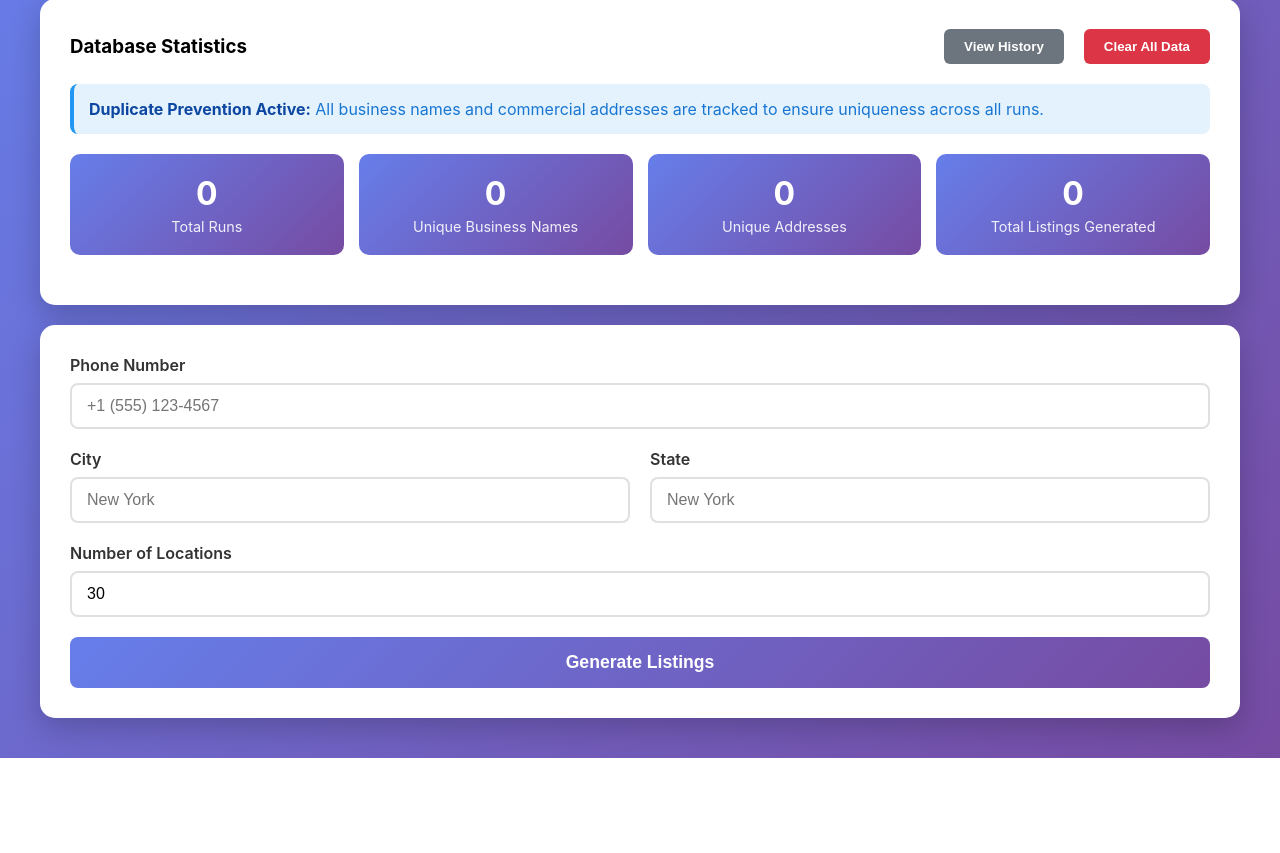
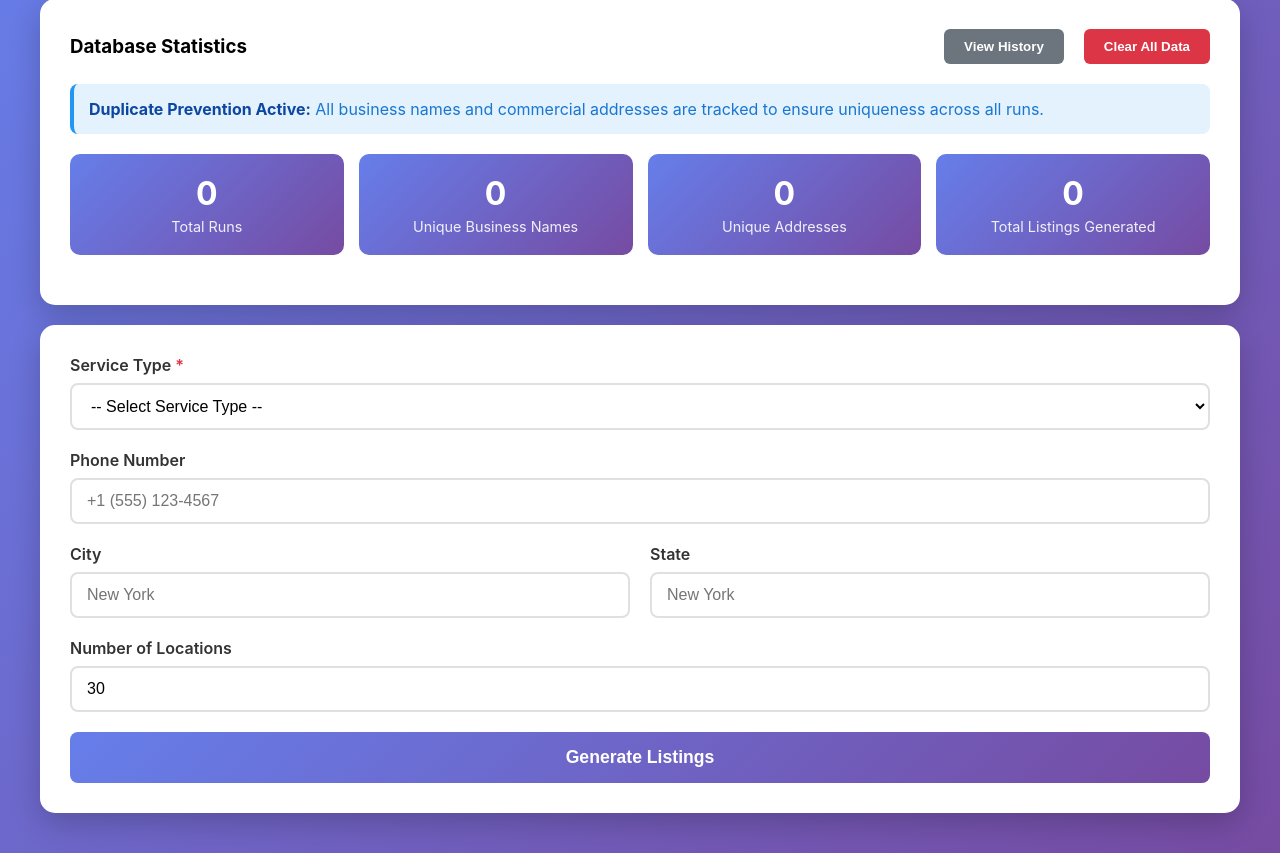
Before and after one commit to NEPOCRYETR/Apple-Maps-Listings-Maker, a Flask app: page / in a window 1280 px wide. Shown: the part 131-984 px from the top of the page. Before the commit the page ends 889 px from the top, so only its background shows below. Run offline with Flask 3, Linux system fonts and the light colour scheme; data that the repository does not hold is empty.

Commit message:
Add service-specific business name generation with dropdown selector
Features added:
- Service type dropdown with 6 options (required field)
- Service-specific business name generation:
  * Locksmith: "24/7 Lock & Key Services", "Emergency Locksmith Pros", etc.
  * Chimney Cleaning: "Professional Chimney Sweep", "Master Chimney Services", etc.
  * Garage Door: "Quick Garage Door Repair", "Premier Door Solutions", etc.
  * Sliding Doors: "Expert Patio Door Services", "Custom Glass Door Solutions", etc.
  * Towing Service: "Fast Towing & Recovery", "24/7 Roadside Assistance", etc.
  * Air Duct Cleaning: "Professional HVAC Cleaning", "Pure Air Quality Services", etc.
- Each service has unique prefixes, core names, and suffixes
- Three different name format patterns per service
- Thousands of unique combinations per service type

Database changes:
- Added service_type field to runs table
- Service type stored with each generation run
- History table now displays service type

Frontend improvements:
- Added service dropdown as first form field with red asterisk
- Dropdown is required and validated
- Service type shown in history table
- Updated styling for select elements

Backend updates:
- SERVICE_NAMES dictionary with service-specific components
- generate_business_name() now accepts service_type parameter
- Validates service type in API endpoint
- Returns error if invalid service type provided

Documentation:
- Updated README with service type details
- Added examples of generated names per service
- Updated API documentation with service_type parameter
- Added service validation notes

```diff
--- a/app.py
+++ b/app.py
@@ -11,30 +11,89 @@ CORS(app)
 # Initialize database on startup
 db.init_database()
 
-# List of business name prefixes and suffixes for generating anonymous names
-BUSINESS_PREFIXES = [
-    "Summit", "Premier", "Elite", "Grand", "Royal", "Central", "Metro", "Urban",
-    "Downtown", "Main Street", "City", "Capitol", "Plaza", "Gateway", "Harbor",
-    "Riverside", "Parkway", "Highland", "Valley", "Coastal", "Mountain", "Sunrise",
-    "Sunset", "Golden", "Silver", "Diamond", "Platinum", "Prime", "First Rate"
-]
+# Service-specific business name components
+SERVICE_NAMES = {
+    "Locksmith": {
+        "prefixes": ["24/7", "Emergency", "Quick", "Reliable", "Master", "Professional", "Expert",
+                    "Secure", "Swift", "Premier", "Elite", "Trusted", "Advanced", "Precision"],
+        "core": ["Lock & Key", "Locksmith", "Security", "Lock Services", "Key Services",
+                "Lock Solutions", "Security Systems", "Lock & Security"],
+        "suffixes": ["Pros", "Experts", "Services", "Solutions", "Specialists", "Team",
+                    "Company", "Group", "Associates", "Co"]
+    },
+    "Chimney Cleaning": {
+        "prefixes": ["Professional", "Master", "Expert", "Premier", "Elite", "Certified",
+                    "Quality", "Top", "Superior", "Advanced", "Reliable", "Trusted"],
+        "core": ["Chimney Sweep", "Chimney Cleaning", "Chimney Services", "Chimney Care",
+                "Fireplace & Chimney", "Chimney Maintenance", "Chimney Solutions"],
+        "suffixes": ["Pros", "Experts", "Services", "Specialists", "Company", "Team",
+                    "Solutions", "Group", "Associates", "Co"]
+    },
+    "Garage Door": {
+        "prefixes": ["24/7", "Emergency", "Quick", "Reliable", "Professional", "Expert",
+                    "Premier", "Elite", "Precision", "Quality", "Superior", "Advanced"],
+        "core": ["Garage Door", "Garage Door Repair", "Garage Door Services", "Door Solutions",
+                "Overhead Door", "Garage Door Systems", "Door & Opener"],
+        "suffixes": ["Pros", "Experts", "Services", "Repair", "Solutions", "Specialists",
+                    "Company", "Team", "Group", "Co"]
+    },
+    "Sliding Doors": {
+        "prefixes": ["Professional", "Expert", "Premier", "Elite", "Quality", "Precision",
+                    "Custom", "Modern", "Superior", "Advanced", "Reliable", "Master"],
+        "core": ["Sliding Door", "Patio Door", "Glass Door", "Sliding Door Repair",
+                "Door Solutions", "Sliding Door Services", "Door Systems"],
+        "suffixes": ["Pros", "Experts", "Services", "Repair", "Solutions", "Specialists",
+                    "Company", "Team", "Group", "Co"]
+    },
+    "Towing Service": {
+        "prefixes": ["24/7", "Emergency", "Fast", "Quick", "Reliable", "Rapid", "Express",
+                    "Premier", "Professional", "Roadside", "Mobile", "Swift"],
+        "core": ["Towing", "Tow Service", "Auto Towing", "Vehicle Towing", "Roadside Assistance",
+                "Towing & Recovery", "Tow Truck Service"],
+        "suffixes": ["Pros", "Services", "Company", "Solutions", "Team", "Group",
+                    "Specialists", "Experts", "Co", "Inc"]
+    },
+    "Air Duct Cleaning": {
+        "prefixes": ["Professional", "Expert", "Premier", "Elite", "Quality", "Certified",
+                    "Advanced", "Superior", "Clean", "Fresh", "Pure", "Healthy"],
+        "core": ["Air Duct Cleaning", "Duct Cleaning", "HVAC Cleaning", "Air Quality",
+                "Vent Cleaning", "Duct Services", "Indoor Air Solutions"],
+        "suffixes": ["Pros", "Experts", "Services", "Specialists", "Solutions", "Company",
+                    "Team", "Group", "Associates", "Co"]
+    }
+}
 
-BUSINESS_TYPES = [
-    "Services", "Solutions", "Group", "Associates", "Company", "Corporation",
-    "Enterprises", "Partners", "Consulting", "Agency", "Center", "Hub", "Shop",
-    "Store", "Outlet", "Market", "Emporium", "Gallery", "Studio", "Office",
-    "Clinic", "Practice", "Firm", "Workshop", "Boutique", "Depot"
-]
-
-def generate_business_name():
-    """Generate a random anonymous business name that hasn't been used before"""
+def generate_business_name(service_type):
+    """Generate a service-specific anonymous business name that hasn't been used before"""
     max_attempts = 1000  # Prevent infinite loop
     attempts = 0
 
+    if service_type not in SERVICE_NAMES:
+        service_type = "Locksmith"  # Default fallback
+
+    service_data = SERVICE_NAMES[service_type]
+
     while attempts < max_attempts:
-        prefix = random.choice(BUSINESS_PREFIXES)
-        business_type = random.choice(BUSINESS_TYPES)
-        name = f"{prefix} {business_type}"
+        # Randomly choose format:
+        # Format 1: Prefix + Core (e.g., "24/7 Locksmith")
+        # Format 2: Prefix + Core + Suffix (e.g., "24/7 Lock Services Pros")
+        # Format 3: Core + Suffix (e.g., "Lock & Key Services")
+
+        format_choice = random.randint(1, 3)
+
+        if format_choice == 1:
+            prefix = random.choice(service_data["prefixes"])
+            core = random.choice(service_data["core"])
+            name = f"{prefix} {core}"
+        elif format_choice == 2:
+            prefix = random.choice(service_data["prefixes"])
+            core = random.choice(service_data["core"])
+            suffix = random.choice(service_data["suffixes"])
+            name = f"{prefix} {core} {suffix}"
+        else:
+            core = random.choice(service_data["core"])
+            suffix = random.choice(service_data["suffixes"])
+            name = f"{core} {suffix}"
 
         # Check if this name has been used before
         if not db.is_business_name_used(name):
@@ -42,11 +101,11 @@ def generate_business_name():
 
         attempts += 1
 
-    # If all combinations are exhausted, add a suffix
-    prefix = random.choice(BUSINESS_PREFIXES)
-    business_type = random.choice(BUSINESS_TYPES)
-    suffix = random.randint(1, 9999)
-    return f"{prefix} {business_type} #{suffix}"
+    # If all combinations are exhausted, add a numeric suffix
+    prefix = random.choice(service_data["prefixes"])
+    core = random.choice(service_data["core"])
+    suffix = random.randint(100, 999)
+    return f"{prefix} {core} {suffix}"
 
 def fetch_commercial_addresses(city, state, count):
     """
@@ -172,11 +231,16 @@ def generate_listings():
         phone_number = data.get('phone_number')
         city = data.get('city')
         state = data.get('state')
+        service_type = data.get('service_type')
         count = int(data.get('count', 30))
 
         # Validate inputs
-        if not all([phone_number, city, state]):
-            return jsonify({'error': 'Missing required fields'}), 400
+        if not all([phone_number, city, state, service_type]):
+            return jsonify({'error': 'Missing required fields (phone, city, state, service)'}), 400
+
+        # Validate service type
+        if service_type not in SERVICE_NAMES:
+            return jsonify({'error': f'Invalid service type. Must be one of: {", ".join(SERVICE_NAMES.keys())}'}), 400
 
         if count < 1 or count > 100:
             return jsonify({'error': 'Count must be between 1 and 100'}), 400
@@ -209,13 +273,13 @@ def generate_listings():
             print(f"Warning: Only found {len(unique_locations)} unique addresses out of {count} requested")
 
         # Create a new run record in the database
-        run_id = db.create_run(phone_number, city, state, count, len(unique_locations))
+        run_id = db.create_run(phone_number, city, state, service_type, count, len(unique_locations))
 
         # Generate listings with unique business names
         listings = []
         for i, location in enumerate(unique_locations[:count]):
-            # Generate unique business name
-            business_name = generate_business_name()
+            # Generate unique business name for the service type
+            business_name = generate_business_name(service_type)
 
             listing = {
                 'id': i + 1,
--- a/database.py
+++ b/database.py
@@ -32,6 +32,7 @@ def init_database():
                 phone_number TEXT NOT NULL,
                 city TEXT NOT NULL,
                 state TEXT NOT NULL,
+                service_type TEXT NOT NULL,
                 requested_count INTEGER NOT NULL,
                 generated_count INTEGER NOT NULL
             )
@@ -95,14 +96,14 @@ def init_database():
             ON used_addresses(city, state)
         ''')
 
-def create_run(phone_number, city, state, requested_count, generated_count):
+def create_run(phone_number, city, state, service_type, requested_count, generated_count):
     """Create a new run record and return its ID"""
     with get_db() as conn:
         cursor = conn.cursor()
         cursor.execute('''
-            INSERT INTO runs (phone_number, city, state, requested_count, generated_count)
-            VALUES (?, ?, ?, ?, ?)
-        ''', (phone_number, city, state, requested_count, generated_count))
+            INSERT INTO runs (phone_number, city, state, service_type, requested_count, generated_count)
+            VALUES (?, ?, ?, ?, ?, ?)
+        ''', (phone_number, city, state, service_type, requested_count, generated_count))
         return cursor.lastrowid
 
 def is_business_name_used(name):
@@ -252,7 +253,7 @@ def get_statistics():
 
         # Most recent run
         cursor.execute('''
-            SELECT timestamp, city, state, generated_count
+            SELECT timestamp, city, state, service_type, generated_count
             FROM runs
             ORDER BY timestamp DESC
             LIMIT 1
--- a/templates/index.html
+++ b/templates/index.html
@@ -59,18 +59,25 @@
             color: #333;
         }
 
-        .form-group input {
+        .form-group input,
+        .form-group select {
             width: 100%;
             padding: 12px 15px;
             border: 2px solid #e0e0e0;
             border-radius: 8px;
             font-size: 1rem;
             transition: border-color 0.3s;
+            background-color: white;
         }
 
-        .form-group input:focus {
+        .form-group input:focus,
+        .form-group select:focus {
             outline: none;
             border-color: #667eea;
+        }
+
+        .form-group select {
+            cursor: pointer;
         }
 
         .form-row {
@@ -380,6 +387,7 @@
                             <tr>
                                 <th>Run ID</th>
                                 <th>Date/Time</th>
+                                <th>Service</th>
                                 <th>City</th>
                                 <th>State</th>
                                 <th>Requested</th>
@@ -397,6 +405,19 @@
 
         <div class="card">
             <form id="listingsForm">
+                <div class="form-group">
+                    <label for="service">Service Type <span style="color: #dc3545;">*</span></label>
+                    <select id="service" name="service" required>
+                        <option value="">-- Select Service Type --</option>
+                        <option value="Locksmith">Locksmith</option>
+                        <option value="Chimney Cleaning">Chimney Cleaning</option>
+                        <option value="Garage Door">Garage Door</option>
+                        <option value="Sliding Doors">Sliding Doors</option>
+                        <option value="Towing Service">Towing Service</option>
+                        <option value="Air Duct Cleaning">Air Duct Cleaning</option>
+                    </select>
+                </div>
+
                 <div class="form-group">
                     <label for="phone">Phone Number</label>
                     <input type="tel" id="phone" name="phone" placeholder="+1 (555) 123-4567" required>
@@ -536,7 +557,7 @@
             historyTable.innerHTML = '';
 
             if (runs.length === 0) {
-                historyTable.innerHTML = '<tr><td colspan="7" style="text-align: center;">No previous runs found</td></tr>';
+                historyTable.innerHTML = '<tr><td colspan="8" style="text-align: center;">No previous runs found</td></tr>';
                 return;
             }
 
@@ -546,6 +567,7 @@
                 row.innerHTML = `
                     <td>${run.id}</td>
                     <td>${date.toLocaleString()}</td>
+                    <td><strong>${run.service_type}</strong></td>
                     <td>${run.city}</td>
                     <td>${run.state}</td>
                     <td>${run.requested_count}</td>
@@ -599,6 +621,7 @@
             e.preventDefault();
 
             const formData = {
+                service_type: document.getElementById('service').value,
                 phone_number: document.getElementById('phone').value,
                 city: document.getElementById('city').value,
                 state: document.getElementById('state').value,
```
Also changed, not shown: README.md.
